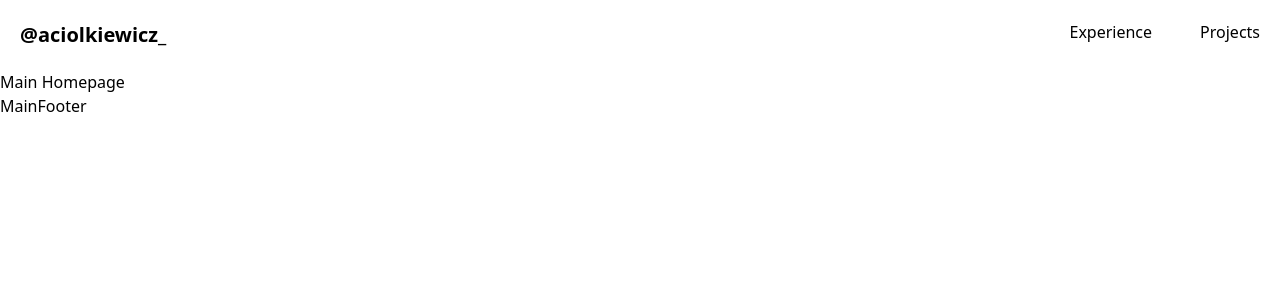
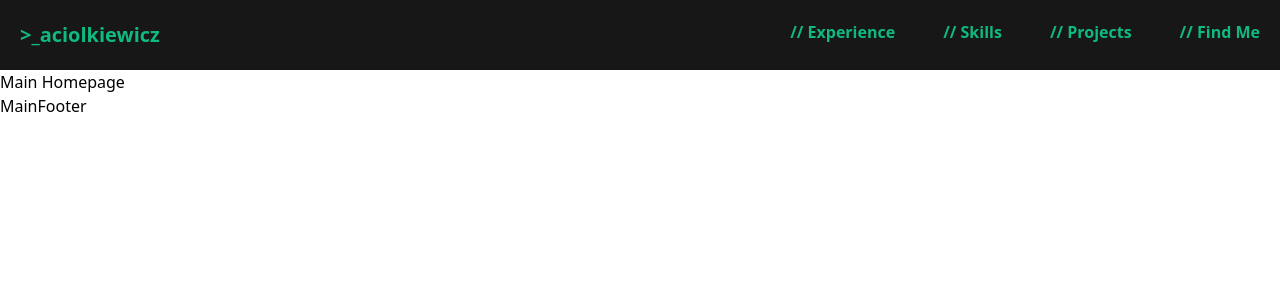
Before and after one commit to TimmyFight/PortfolioPage, a Next.js app: page / in a window 1280 px wide. Shown: the top 300 px of the page. Built offline with nearby package versions, Linux system fonts and the light colour scheme.

Commit message:
feat: Add mui icons and Hamburger icon, styling nav bar

```diff
--- a/app/components/Atoms/MenuPosition/MenuPosition.tsx
+++ b/app/components/Atoms/MenuPosition/MenuPosition.tsx
@@ -12,7 +12,7 @@ const MenuPosition = ({ item }: MenuPositionProperties) => {
     <li>
       <Link
         href={item.href}
-        className="flex justify-center items-center cursor-pointer pb-1.5 transition-all hover:font-bold">
+        className="flex justify-center items-center cursor-pointer pb-1.5 transition-all font-bold hover:underline underline-offset-4 text-emerald-500">
         {item.name}
       </Link>
     </li>
--- a/app/components/Molecules/Logo/Logo.tsx
+++ b/app/components/Molecules/Logo/Logo.tsx
@@ -4,8 +4,8 @@ import Headings from "../../Atoms/Headings/Headings";
 const Logo = () => {
   return (
     <Link href="/">
-      <Headings level={1} customClass="font-bold text-xl">
-        <>@aciolkiewicz_</>
+      <Headings level={1} customClass="font-bold text-xl text-emerald-500">
+        <>&gt;_aciolkiewicz</>
       </Headings>
     </Link>
   );
--- a/app/components/Molecules/Menu/Menu.tsx
+++ b/app/components/Molecules/Menu/Menu.tsx
@@ -1,4 +1,5 @@
 import MenuPosition from "../../Atoms/MenuPosition/MenuPosition";
+import MenuIcon from "@mui/icons-material/Menu";
 import { MAIN_MENU_ITEMS } from "@/constants";
 
 interface MenuProperties {
@@ -7,11 +8,17 @@ interface MenuProperties {
 
 const Menu = () => {
   return (
-    <ul className="hidden h-full gap-12 lg:flex">
-      {MAIN_MENU_ITEMS.map((item) => (
-        <MenuPosition key={item.name} item={item} />
-      ))}
-    </ul>
+    <>
+      <ul className="hidden h-full gap-12 lg:flex">
+        {MAIN_MENU_ITEMS.map((item) => (
+          <MenuPosition key={item.name} item={item} />
+        ))}
+      </ul>
+
+      <div className="inline-block cursor-pointer lg:hidden">
+        <MenuIcon className="text-emerald-500" />
+      </div>
+    </>
   );
 };
 
--- a/app/components/Organisms/NavBar/NavBar.tsx
+++ b/app/components/Organisms/NavBar/NavBar.tsx
@@ -3,7 +3,7 @@ import Menu from "../../Molecules/Menu/Menu";
 
 const NavBar = () => {
   return (
-    <nav className="flex justify-between items-center relative z-30 p-5">
+    <nav className="flex justify-between items-center relative z-30 p-5 bg-neutral-900">
       <Logo />
       <Menu />
     </nav>
--- a/constants/index.ts
+++ b/constants/index.ts
@@ -1,4 +1,6 @@
 export const MAIN_MENU_ITEMS = [
-  { name: "Experience", href: "experience" },
-  { name: "Projects", href: "projects" },
+  { name: "// Experience", href: "experience" },
+  { name: "// Skills", href: "skills" },
+  { name: "// Projects", href: "projects" },
+  { name: "// Find Me", href: "find-me" },
 ];
```
Also changed, not shown: package.json (+8 -4 lines), 1 other file (tests, documents, lock files or other folders).
